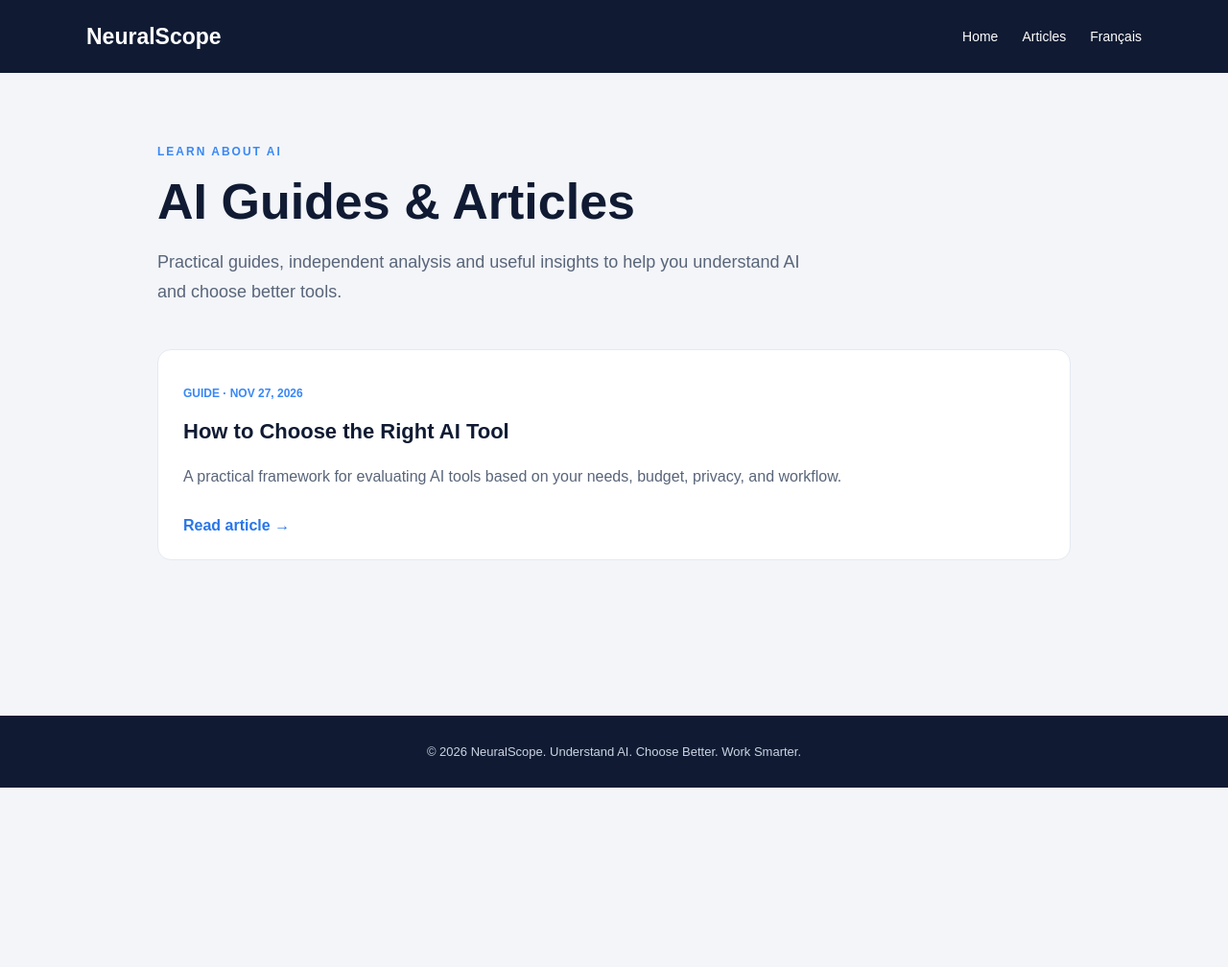
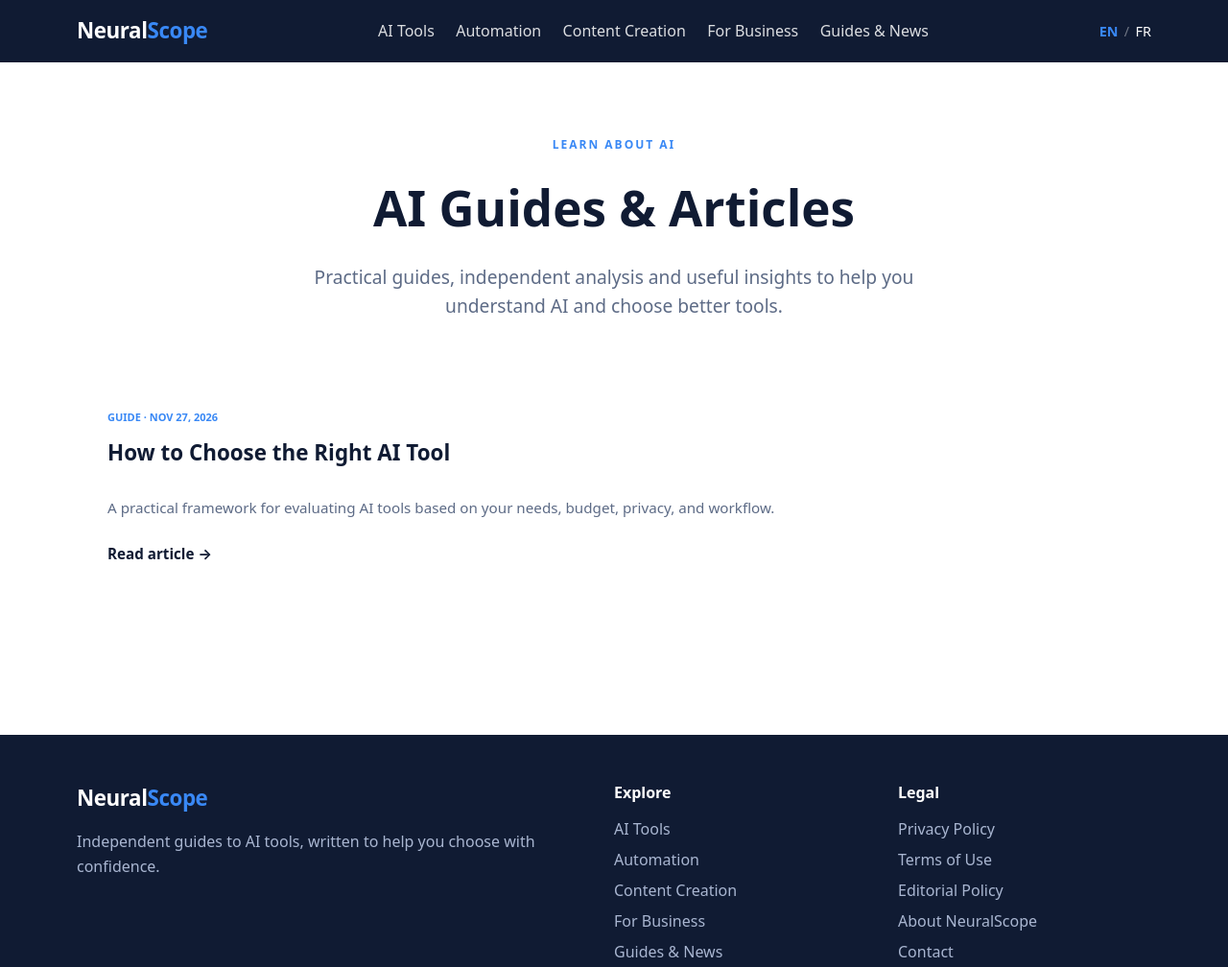
Before and after one commit to emmanuelakitikpa/neuralscope, an Astro site: page /neuralscope/en/articles in a window 1280 px wide. Shown: the top 1008 px of the page at 96% size. Before the commit the page ends 821 px from the top, so only its background shows below. Built offline with nearby package versions, Linux system fonts and the light colour scheme; Astro itself is replaced by a stand-in of ours.

Commit message:
Fix BaseLayout import path in article list pages

```diff
--- a/src/pages/en/articles/index.astro
+++ b/src/pages/en/articles/index.astro
@@ -1,4 +1,5 @@
 ---
+import BaseLayout from '../../../layouts/BaseLayout.astro';
 import { getCollection } from 'astro:content';
 
 const articles = (await getCollection('articles', ({ data }) =>
@@ -6,70 +7,49 @@ const articles = (await getCollection('articles', ({ data }) =>
 )).sort((a, b) => b.data.pubDate.getTime() - a.data.pubDate.getTime());
 
 const base = import.meta.env.BASE_URL.replace(/\/$/, '');
-const canonical = new URL(`${base}/en/articles/`, Astro.site);
 ---
-<!doctype html>
-<html lang="en">
-<head>
-  <meta charset="UTF-8" />
-  <meta name="viewport" content="width=device-width" />
-  <title>AI Guides & Articles | NeuralScope</title>
-  <meta name="description" content="Explore practical AI guides, reviews, comparisons and tutorials to help you choose better tools." />
-  <link rel="canonical" href={canonical} />
-  <meta name="robots" content="index,follow" />
-  <link rel="alternate" hreflang="en" href={canonical} />
-  <link rel="alternate" hreflang="fr" href={new URL(`${base}/fr/articles/`, Astro.site)} />
-  <link rel="alternate" hreflang="x-default" href={canonical} />
-</head>
-<body>
-  <header>
-    <a class="brand" href={`${base}/en/`}>NeuralScope</a>
-    <nav>
-      <a href={`${base}/en/`}>Home</a>
-      <a href={`${base}/en/articles/`}>Articles</a>
-      <a href={`${base}/fr/articles/`}>Français</a>
-    </nav>
-  </header>
-  <main>
-    <p class="eyebrow">LEARN ABOUT AI</p>
-    <h1>AI Guides & Articles</h1>
-    <p class="intro">Practical guides, independent analysis and useful insights to help you understand AI and choose better tools.</p>
+
+<BaseLayout lang="en" title="AI Guides & Articles" description="Explore practical AI guides, reviews, comparisons and tutorials to help you choose better tools." pageKey="articles">
+  <main class="container">
+    <header class="page-header">
+      <p class="eyebrow">LEARN ABOUT AI</p>
+      <h1>AI Guides & Articles</h1>
+      <p class="intro">Practical guides, independent analysis and useful insights to help you understand AI and choose better tools.</p>
+    </header>
 
     {articles.length > 0 ? (
-      <section class="articles">
+      <section class="articles-grid">
         {articles.map((article) => (
           <article class="card">
-            <p class="meta">{article.data.type.replace('-', ' ')} · {article.data.pubDate.toLocaleDateString('en-US', { dateStyle: 'medium' })}</p>
+            <p class="card-meta">{article.data.type.replace('-', ' ')} · {article.data.pubDate.toLocaleDateString('en-US', { dateStyle: 'medium' })}</p>
             <h2><a href={`${base}/en/articles/${article.data.slug}/`}>{article.data.title}</a></h2>
-            <p>{article.data.description}</p>
-            <a class="read" href={`${base}/en/articles/${article.data.slug}/`}>Read article →</a>
+            <p class="card-desc">{article.data.description}</p>
+            <a class="read-link" href={`${base}/en/articles/${article.data.slug}/`}>Read article →</a>
           </article>
         ))}
       </section>
     ) : (
-      <p>No articles published yet. Check back soon.</p>
+      <p class="empty">No articles published yet. Check back soon.</p>
     )}
   </main>
-  <footer>© {new Date().getFullYear()} NeuralScope. Understand AI. Choose Better. Work Smarter.</footer>
-</body>
-</html>
+</BaseLayout>
+
 <style>
-  :global(*){box-sizing:border-box}
-  :global(body){margin:0;background:#f3f5f9;color:#101b33;font-family:Arial,sans-serif}
-  header{height:76px;padding:0 max(6%,calc((100% - 1100px)/2));background:#101b33;display:flex;align-items:center;justify-content:space-between}
-  a{color:inherit;text-decoration:none}
-  .brand{font-size:23px;font-weight:800;color:white}
-  nav{display:flex;gap:25px;color:#fff;font-size:14px}
-  main{max-width:1000px;margin:75px auto;padding:0 24px;min-height:65vh}
-  .eyebrow{color:#3988f5;font-weight:bold;letter-spacing:2px;font-size:12px}
-  h1{font-size:clamp(34px,5vw,52px);margin:15px 0}
-  .intro{font-size:18px;line-height:1.7;color:#596579;max-width:700px}
-  .articles{display:grid;grid-template-columns:repeat(auto-fit,minmax(280px,1fr));gap:22px;margin-top:45px}
-  .card{background:white;border:1px solid #e4e9f1;border-radius:14px;padding:26px}
-  .meta{font-size:12px;text-transform:uppercase;color:#3988f5;font-weight:bold}
-  h2{font-size:22px;line-height:1.35}
-  .card p:not(.meta){color:#596579;line-height:1.7}
-  .read{display:inline-block;margin-top:12px;color:#2876e8;font-weight:bold}
-  footer{text-align:center;padding:30px;background:#101b33;color:#cbd4e4;font-size:13px}
-  @media(max-width:600px){header{padding:0 20px}nav{gap:12px;font-size:12px}main{margin:45px auto}}
+  main { padding-top: 4rem; padding-bottom: 5rem; }
+  .page-header { margin-bottom: 3rem; text-align: center; }
+  .eyebrow { color: var(--blue); font-weight: bold; letter-spacing: 2px; font-size: 12px; text-transform: uppercase; margin-bottom: 1rem; }
+  h1 { font-size: clamp(2.2rem, 5vw, 3.2rem); margin: 0 0 1rem; color: var(--navy); }
+  .intro { font-size: 1.2rem; line-height: 1.6; color: var(--muted); max-width: 650px; margin: 0 auto; }
+
+  .articles-grid { display: grid; grid-template-columns: repeat(auto-fit, minmax(300px, 1fr)); gap: 2rem; margin-top: 3rem; }
+  .card { background: var(--white); border: 1px solid var(--border); border-radius: 12px; padding: 2rem; transition: transform 0.2s, box-shadow 0.2s; display: flex; flex-direction: column; }
+  .card:hover { transform: translateY(-3px); box-shadow: 0 10px 25px rgba(0,0,0,0.05); }
+  .card-meta { font-size: 11px; text-transform: uppercase; color: var(--blue); font-weight: 700; margin-bottom: 0.8rem; }
+  .card h2 { font-size: 1.4rem; line-height: 1.3; margin: 0 0 1rem; }
+  .card h2 a { color: var(--navy); text-decoration: none; }
+  .card h2 a:hover { color: var(--blue); }
+  .card-desc { color: var(--muted); line-height: 1.6; font-size: 0.95rem; flex-grow: 1; margin-bottom: 1.5rem; }
+  .read-link { font-weight: bold; color: var(--navy); text-decoration: none; font-size: 0.95rem; }
+  .read-link:hover { color: var(--blue); }
+  .empty { text-align: center; color: var(--muted); font-size: 1.1rem; padding: 4rem 0; }
 </style>
--- a/src/pages/fr/articles/index.astro
+++ b/src/pages/fr/articles/index.astro
@@ -1,4 +1,5 @@
 ---
+import BaseLayout from '../../../layouts/BaseLayout.astro';
 import { getCollection } from 'astro:content';
 
 const articles = (await getCollection('articles', ({ data }) =>
@@ -6,70 +7,49 @@ const articles = (await getCollection('articles', ({ data }) =>
 )).sort((a, b) => b.data.pubDate.getTime() - a.data.pubDate.getTime());
 
 const base = import.meta.env.BASE_URL.replace(/\/$/, '');
-const canonical = new URL(`${base}/fr/articles/`, Astro.site);
 ---
-<!doctype html>
-<html lang="fr">
-<head>
-  <meta charset="UTF-8" />
-  <meta name="viewport" content="width=device-width" />
-  <title>Guides et articles sur l'IA | NeuralScope</title>
-  <meta name="description" content="Découvrez des guides pratiques, des comparatifs, des tests et des tutoriels pour mieux comprendre les outils d'intelligence artificielle." />
-  <link rel="canonical" href={canonical} />
-  <meta name="robots" content="index,follow" />
-  <link rel="alternate" hreflang="fr" href={canonical} />
-  <link rel="alternate" hreflang="en" href={new URL(`${base}/en/articles/`, Astro.site)} />
-  <link rel="alternate" hreflang="x-default" href={new URL(`${base}/en/articles/`, Astro.site)} />
-</head>
-<body>
-  <header>
-    <a class="brand" href={`${base}/fr/`}>NeuralScope</a>
-    <nav>
-      <a href={`${base}/fr/`}>Accueil</a>
-      <a href={`${base}/fr/articles/`}>Articles</a>
-      <a href={`${base}/en/articles/`}>English</a>
-    </nav>
-  </header>
-  <main>
-    <p class="eyebrow">EXPLOREZ L'INTELLIGENCE ARTIFICIELLE</p>
-    <h1>Guides et articles sur l'IA</h1>
-    <p class="intro">Des guides pratiques, des analyses et des conseils pour comprendre l'intelligence artificielle et choisir les bons outils.</p>
+
+<BaseLayout lang="fr" title="Guides et articles sur l'IA" description="Découvrez des guides pratiques, des comparatifs, des tests et des tutoriels pour mieux comprendre les outils d'intelligence artificielle." pageKey="articles">
+  <main class="container">
+    <header class="page-header">
+      <p class="eyebrow">EXPLOREZ L'INTELLIGENCE ARTIFICIELLE</p>
+      <h1>Guides et articles sur l'IA</h1>
+      <p class="intro">Des guides pratiques, des analyses et des conseils pour comprendre l'intelligence artificielle et choisir les bons outils.</p>
+    </header>
 
     {articles.length > 0 ? (
-      <section class="articles">
+      <section class="articles-grid">
         {articles.map((article) => (
           <article class="card">
-            <p class="meta">{article.data.type} · {article.data.pubDate.toLocaleDateString('fr-FR', { dateStyle: 'medium' })}</p>
+            <p class="card-meta">{article.data.type.replace('-', ' ')} · {article.data.pubDate.toLocaleDateString('fr-FR', { dateStyle: 'medium' })}</p>
             <h2><a href={`${base}/fr/articles/${article.data.slug}/`}>{article.data.title}</a></h2>
-            <p>{article.data.description}</p>
-            <a class="read" href={`${base}/fr/articles/${article.data.slug}/`}>Lire l'article →</a>
+            <p class="card-desc">{article.data.description}</p>
+            <a class="read-link" href={`${base}/fr/articles/${article.data.slug}/`}>Lire l'article →</a>
           </article>
         ))}
       </section>
     ) : (
-      <p>Aucun article publié pour le moment. Revenez bientôt.</p>
+      <p class="empty">Aucun article publié pour le moment. Revenez bientôt.</p>
     )}
   </main>
-  <footer>© {new Date().getFullYear()} NeuralScope. Comprendre l'IA. Mieux choisir. Travailler plus intelligemment.</footer>
-</body>
-</html>
+</BaseLayout>
+
 <style>
-  :global(*){box-sizing:border-box}
-  :global(body){margin:0;background:#f3f5f9;color:#101b33;font-family:Arial,sans-serif}
-  header{height:76px;padding:0 max(6%,calc((100% - 1100px)/2));background:#101b33;display:flex;align-items:center;justify-content:space-between}
-  a{color:inherit;text-decoration:none}
-  .brand{font-size:23px;font-weight:800;color:white}
-  nav{display:flex;gap:25px;color:#fff;font-size:14px}
-  main{max-width:1000px;margin:75px auto;padding:0 24px;min-height:65vh}
-  .eyebrow{color:#3988f5;font-weight:bold;letter-spacing:2px;font-size:12px}
-  h1{font-size:clamp(34px,5vw,52px);margin:15px 0}
-  .intro{font-size:18px;line-height:1.7;color:#596579;max-width:700px}
-  .articles{display:grid;grid-template-columns:repeat(auto-fit,minmax(280px,1fr));gap:22px;margin-top:45px}
-  .card{background:white;border:1px solid #e4e9f1;border-radius:14px;padding:26px}
-  .meta{font-size:12px;text-transform:uppercase;color:#3988f5;font-weight:bold}
-  h2{font-size:22px;line-height:1.35}
-  .card p:not(.meta){color:#596579;line-height:1.7}
-  .read{display:inline-block;margin-top:12px;color:#2876e8;font-weight:bold}
-  footer{text-align:center;padding:30px;background:#101b33;color:#cbd4e4;font-size:13px}
-  @media(max-width:600px){header{padding:0 20px}nav{gap:12px;font-size:12px}main{margin:45px auto}}
+  main { padding-top: 4rem; padding-bottom: 5rem; }
+  .page-header { margin-bottom: 3rem; text-align: center; }
+  .eyebrow { color: var(--blue); font-weight: bold; letter-spacing: 2px; font-size: 12px; text-transform: uppercase; margin-bottom: 1rem; }
+  h1 { font-size: clamp(2.2rem, 5vw, 3.2rem); margin: 0 0 1rem; color: var(--navy); }
+  .intro { font-size: 1.2rem; line-height: 1.6; color: var(--muted); max-width: 650px; margin: 0 auto; }
+
+  .articles-grid { display: grid; grid-template-columns: repeat(auto-fit, minmax(300px, 1fr)); gap: 2rem; margin-top: 3rem; }
+  .card { background: var(--white); border: 1px solid var(--border); border-radius: 12px; padding: 2rem; transition: transform 0.2s, box-shadow 0.2s; display: flex; flex-direction: column; }
+  .card:hover { transform: translateY(-3px); box-shadow: 0 10px 25px rgba(0,0,0,0.05); }
+  .card-meta { font-size: 11px; text-transform: uppercase; color: var(--blue); font-weight: 700; margin-bottom: 0.8rem; }
+  .card h2 { font-size: 1.4rem; line-height: 1.3; margin: 0 0 1rem; }
+  .card h2 a { color: var(--navy); text-decoration: none; }
+  .card h2 a:hover { color: var(--blue); }
+  .card-desc { color: var(--muted); line-height: 1.6; font-size: 0.95rem; flex-grow: 1; margin-bottom: 1.5rem; }
+  .read-link { font-weight: bold; color: var(--navy); text-decoration: none; font-size: 0.95rem; }
+  .read-link:hover { color: var(--blue); }
+  .empty { text-align: center; color: var(--muted); font-size: 1.1rem; padding: 4rem 0; }
 </style>
```
